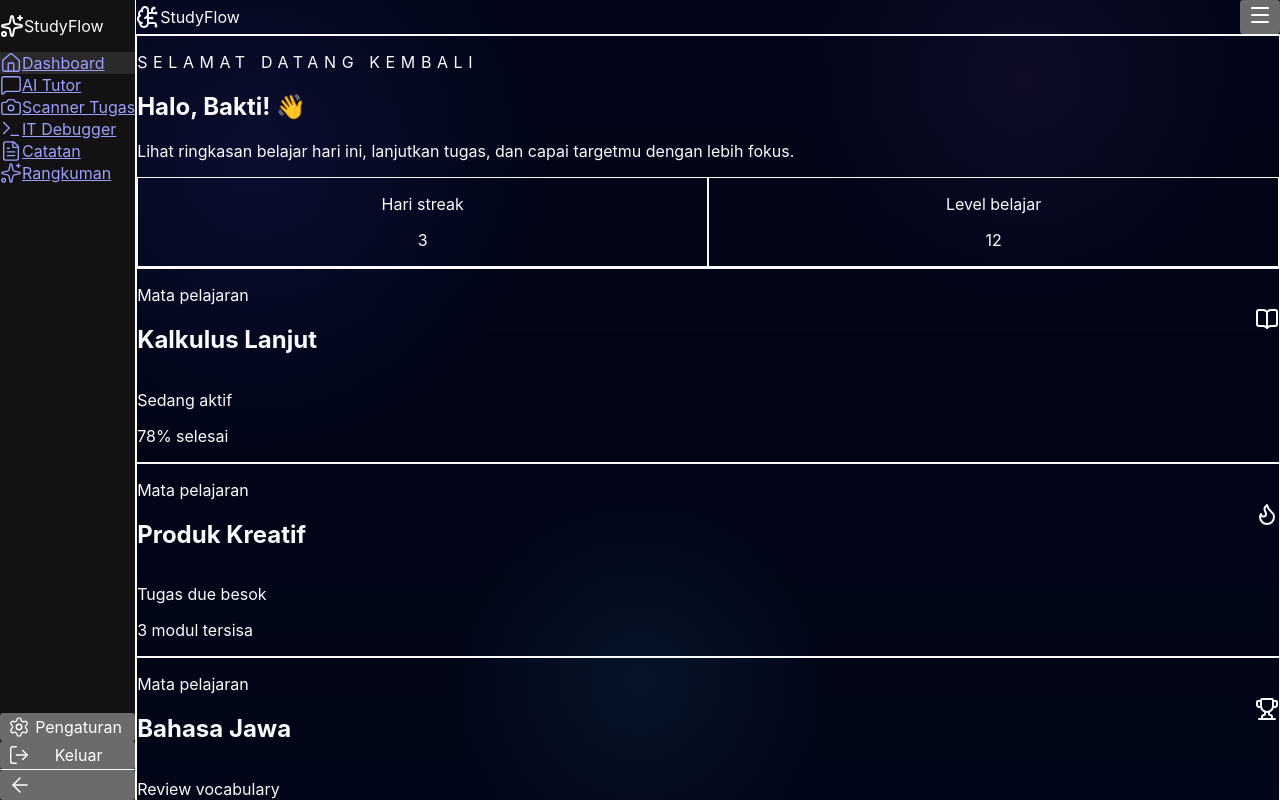
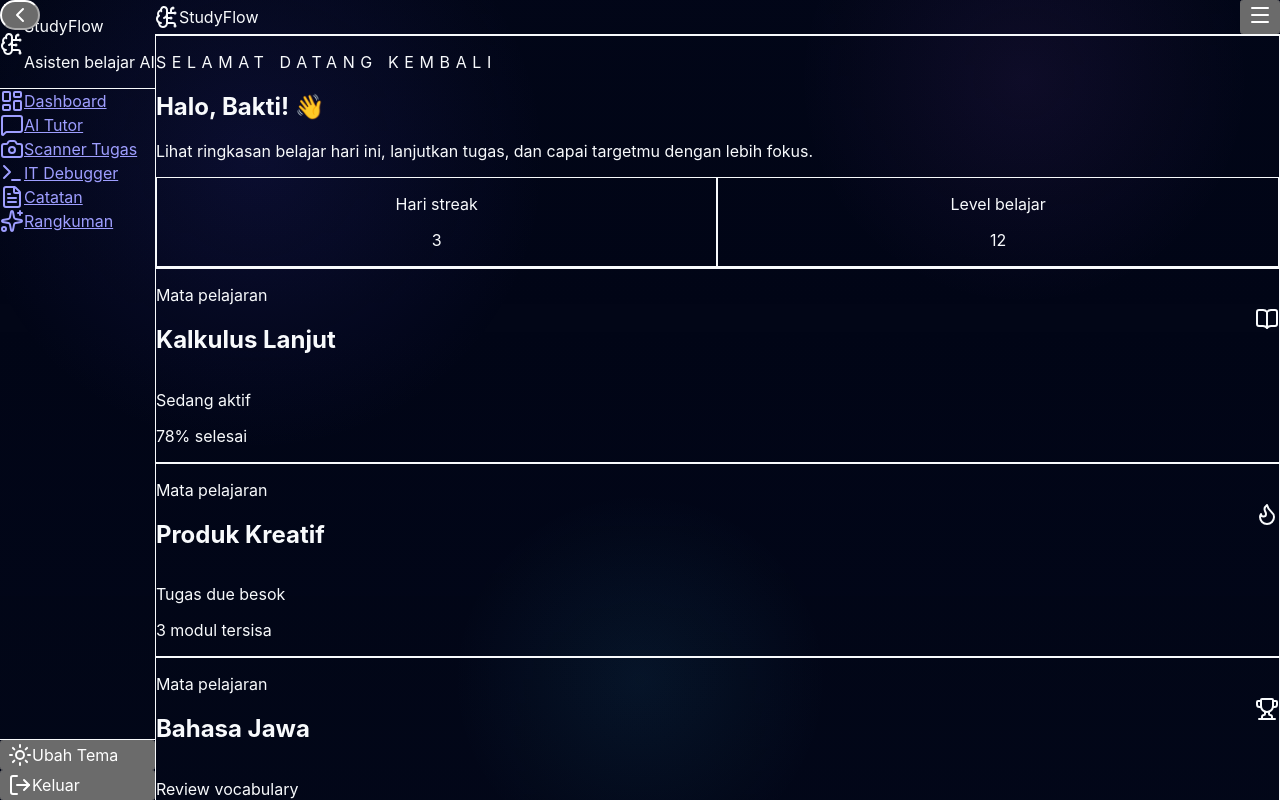
Before and after one commit to baktiadiananda411-a11y/studyflow-ai-2, a Next.js app: page /dashboard in a window 1280 px wide. Built offline with nearby package versions, Linux system fonts and the light colour scheme; no server answers.

Commit message:
coba dashboard

```diff
--- a/components/layout/ResponsiveSidebar.tsx
+++ b/components/layout/ResponsiveSidebar.tsx
@@ -1,3 +1,4 @@
+// components/layout/ResponsiveSidebar.tsx
 // @ts-nocheck
 "use client";
 
@@ -6,16 +7,19 @@ import { usePathname } from "next/navigation";
 import { useState, useEffect } from "react";
 
 import {
-  Home,
+  LayoutDashboard,
   MessageSquare,
+  FileText,
+  Sparkles,
   Camera,
   Terminal,
-  FileText,
-  Sparkles,
-  Settings,
-  ArrowRight,
-  ArrowLeft,
   LogOut,
+  BrainCircuit,
+  ChevronLeft,
+  ChevronRight,
+  Sun,
+  Moon,
+  X,
 } from "lucide-react";
 
 import { useAuth } from "@/context/AuthContext";
@@ -44,10 +48,12 @@ export default function ResponsiveSidebar({
     }
   }, [isOpen, isMobile]);
 
-  if (!isMounted) return null;
+  if (!isMounted) {
+    return null;
+  }
 
   const menuItems = [
-    { name: "Dashboard", href: "/dashboard", icon: Home },
+    { name: "Dashboard", href: "/dashboard", icon: LayoutDashboard },
     { name: "AI Tutor", href: "/dashboard/chat", icon: MessageSquare },
     { name: "Scanner Tugas", href: "/dashboard/scanner", icon: Camera },
     { name: "IT Debugger", href: "/dashboard/debugger", icon: Terminal },
@@ -56,45 +62,60 @@ export default function ResponsiveSidebar({
   ];
 
   const widthClass = isMobile ? "w-72" : isCollapsed ? "w-20" : "w-64";
-
   const sidebarClasses = `
     ${isMobile ? "fixed inset-y-0 left-0" : "relative"}
-    ${isMobile && !isOpen ? "-translate-x-full" : "translate-x-0"}
     ${widthClass}
-    bg-[#121212]
+    bg-slate-950/95 backdrop-blur-xl
     h-screen
     flex flex-col
-    shadow-2xl
-    transition-transform duration-300 ease-in-out
+    shadow-2xl shadow-slate-950/40
+    transition-all duration-300 ease-in-out
     z-50
-    border-r border-white/5
   `;
+
+  const handleMenuItemClick = () => {
+    if (isMobile && onClose) {
+      onClose();
+    }
+  };
 
   return (
     <>
-      {/* Layar Gelap Transparan di Belakang Sidebar (Hanya HP) */}
-      {isMobile && isOpen && (
+      {isMobile && shouldShow && (
         <div
-          className="fixed inset-0 bg-black/60 backdrop-blur-sm z-40 transition-opacity"
+          className="fixed inset-0 bg-slate-950/80 backdrop-blur-sm z-40"
           onClick={onClose}
         />
       )}
 
       <aside className={sidebarClasses}>
-        {/* Tombol X yang di kiri sudah dimusnahkan dari sini! */}
+        {/* Tombol Silang (X) Mobile yang Bermasalah di Hapus dari Sini! */}
 
-        {/* LOGO AREA */}
-        <div className="flex items-center gap-3 px-5 py-6">
-          <div className="w-9 h-9 rounded-xl bg-blue-500 flex items-center justify-center shrink-0">
-            <Sparkles className="text-white w-5 h-5" />
+        {!isMobile && (
+          <button
+            onClick={() => setIsCollapsed(!isCollapsed)}
+            className="absolute -right-3.5 top-8 flex h-9 w-9 items-center justify-center rounded-full bg-indigo-600 text-white shadow-lg shadow-indigo-500/30 transition-transform hover:scale-110"
+            aria-label="Perkecil sidebar"
+          >
+            {isCollapsed ? (
+              <ChevronRight className="w-4 h-4" />
+            ) : (
+              <ChevronLeft className="w-4 h-4" />
+            )}
+          </button>
+        )}
+
+        <div className="flex items-center gap-3 px-5 py-5 border-b border-slate-800/70">
+          <div className="w-11 h-11 rounded-2xl bg-gradient-to-br from-indigo-500 to-purple-600 flex items-center justify-center shadow-lg shadow-indigo-500/20">
+            <BrainCircuit className="text-white w-6 h-6" />
           </div>
-          <div className={`overflow-hidden transition-all duration-300 whitespace-nowrap ${isCollapsed && !isMobile ? "w-0 opacity-0" : "w-full opacity-100"}`}>
-            <p className="text-base font-bold text-white tracking-wide">StudyFlow</p>
+          <div className={`overflow-hidden transition-all duration-300 ${isCollapsed && !isMobile ? "w-0 opacity-0" : "w-full opacity-100"}`}>
+            <p className="text-sm font-semibold text-white">StudyFlow</p>
+            <p className="text-xs text-slate-400">Asisten belajar AI</p>
           </div>
         </div>
 
-        {/* MAIN MENU */}
-        <nav className="flex-1 overflow-y-auto px-3 py-2 space-y-1">
+        <nav className="flex-1 overflow-y-auto px-3 py-4 space-y-2">
           {menuItems.map((item) => {
             const isActive = pathname === item.href;
             return (
@@ -102,15 +123,15 @@ export default function ResponsiveSidebar({
                 key={item.name}
                 href={item.href}
                 title={isCollapsed && !isMobile ? item.name : undefined}
-                onClick={() => isMobile && onClose && onClose()}
-                className={`flex items-center gap-3 rounded-xl transition-all duration-200 ${
+                onClick={handleMenuItemClick}
+                className={`flex items-center gap-3 rounded-2xl transition-all duration-300 ${
                   isActive
-                    ? "bg-[#2A2A2A] text-white"
-                    : "text-slate-400 hover:bg-white/5 hover:text-slate-200"
-                } ${isCollapsed && !isMobile ? "justify-center p-3" : "px-3 py-2.5"}`}
+                    ? "bg-indigo-600/20 text-indigo-100 shadow-sm shadow-indigo-500/20"
+                    : "text-slate-300 hover:bg-slate-800 hover:text-white"
+                } ${isCollapsed && !isMobile ? "justify-center p-3" : "px-4 py-3"}`}
               >
-                <item.icon className={`w-[22px] h-[22px] shrink-0 ${isActive ? "text-blue-400" : ""}`} strokeWidth={1.5} />
-                <span className={`text-sm font-medium transition-all duration-300 overflow-hidden whitespace-nowrap ${isCollapsed && !isMobile ? "w-0 opacity-0" : "w-full opacity-100"}`}>
+                <item.icon className={`w-5 h-5 shrink-0 ${isActive ? "text-indigo-300" : "text-slate-400"}`} />
+                <span className={`text-sm font-medium transition-all duration-300 overflow-hidden ${isCollapsed && !isMobile ? "w-0 opacity-0" : "w-full opacity-100"}`}>
                   {item.name}
                 </span>
               </Link>
@@ -118,48 +139,27 @@ export default function ResponsiveSidebar({
           })}
         </nav>
 
-        {/* BOTTOM AREA */}
-        <div className="px-3 pb-6 space-y-1">
-          {/* Pengaturan */}
+        <div className="border-t border-slate-800/70 p-4 space-y-3">
           <button
             onClick={() => document.documentElement.classList.toggle("dark")}
-            className={`flex items-center gap-3 w-full rounded-xl text-slate-400 hover:bg-white/5 hover:text-slate-200 transition-all duration-200 ${isCollapsed && !isMobile ? "justify-center p-3" : "px-3 py-2.5"}`}
-            title="Ubah Tema"
+            className={`flex items-center gap-3 w-full rounded-2xl px-4 py-3 text-slate-300 hover:bg-indigo-500/10 hover:text-indigo-100 transition ${isCollapsed && !isMobile ? "justify-center" : "justify-start"}`}
           >
-            <Settings className="w-[22px] h-[22px] shrink-0" strokeWidth={1.5} />
-            <span className={`text-sm font-medium whitespace-nowrap transition-all duration-300 overflow-hidden ${isCollapsed && !isMobile ? "w-0 opacity-0" : "w-full opacity-100"}`}>
-              Pengaturan
+            <span className="flex h-10 w-10 items-center justify-center rounded-2xl bg-slate-900/70 text-indigo-300">
+              <Sun className="w-4 h-4 dark:hidden" />
+              <Moon className="w-4 h-4 hidden dark:block" />
             </span>
+            <span className={`font-medium ${isCollapsed && !isMobile ? "sr-only" : ""}`}>Ubah Tema</span>
           </button>
 
-          {/* Logout */}
           <button
             onClick={() => logout()}
-            className={`flex items-center gap-3 w-full rounded-xl text-slate-400 hover:bg-red-500/10 hover:text-red-400 transition-all duration-200 ${isCollapsed && !isMobile ? "justify-center p-3" : "px-3 py-2.5"}`}
-            title="Keluar"
+            className={`flex items-center gap-3 w-full rounded-2xl px-4 py-3 text-slate-300 hover:bg-red-500/10 hover:text-red-200 transition ${isCollapsed && !isMobile ? "justify-center" : "justify-start"}`}
           >
-            <LogOut className="w-[22px] h-[22px] shrink-0" strokeWidth={1.5} />
-            <span className={`text-sm font-medium whitespace-nowrap transition-all duration-300 overflow-hidden ${isCollapsed && !isMobile ? "w-0 opacity-0" : "w-full opacity-100"}`}>
-              Keluar
+            <span className="flex h-10 w-10 items-center justify-center rounded-2xl bg-slate-900/70 text-red-400">
+              <LogOut className="w-4 h-4" />
             </span>
+            <span className={`font-medium ${isCollapsed && !isMobile ? "sr-only" : ""}`}>Keluar</span>
           </button>
-
-          {/* Tombol Perkecil (Collapse) */}
-          {!isMobile && (
-            <div className="pt-4 mt-2 border-t border-white/5">
-              <button
-                onClick={() => setIsCollapsed(!isCollapsed)}
-                className={`flex items-center w-full rounded-xl text-slate-500 hover:text-slate-300 transition-colors ${isCollapsed ? "justify-center" : "justify-start px-3"}`}
-                aria-label="Toggle sidebar"
-              >
-                {isCollapsed ? (
-                  <ArrowRight className="w-5 h-5" strokeWidth={1.5} />
-                ) : (
-                  <ArrowLeft className="w-5 h-5" strokeWidth={1.5} />
-                )}
-              </button>
-            </div>
-          )}
         </div>
       </aside>
     </>
```
